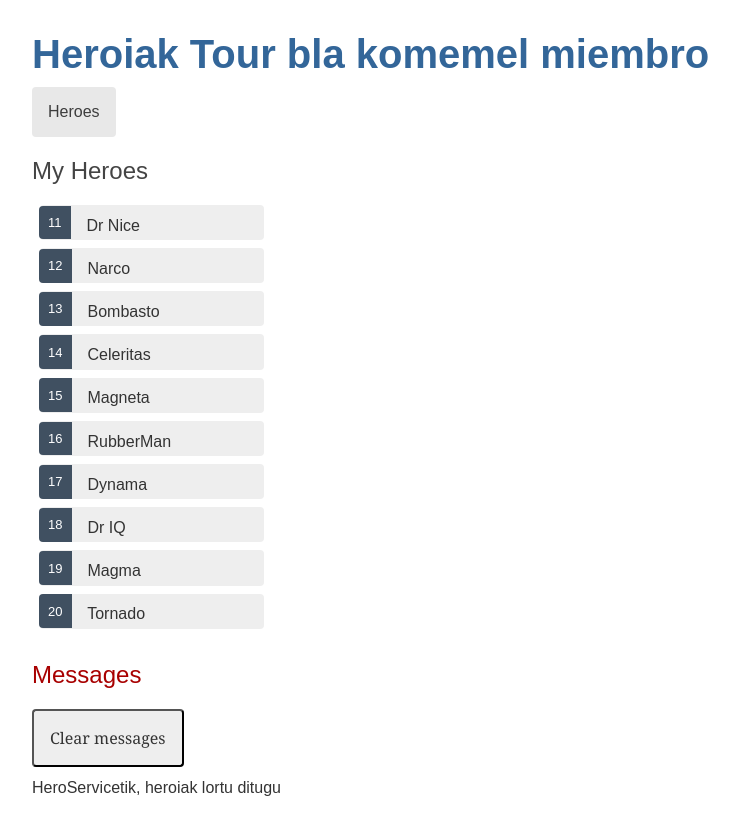
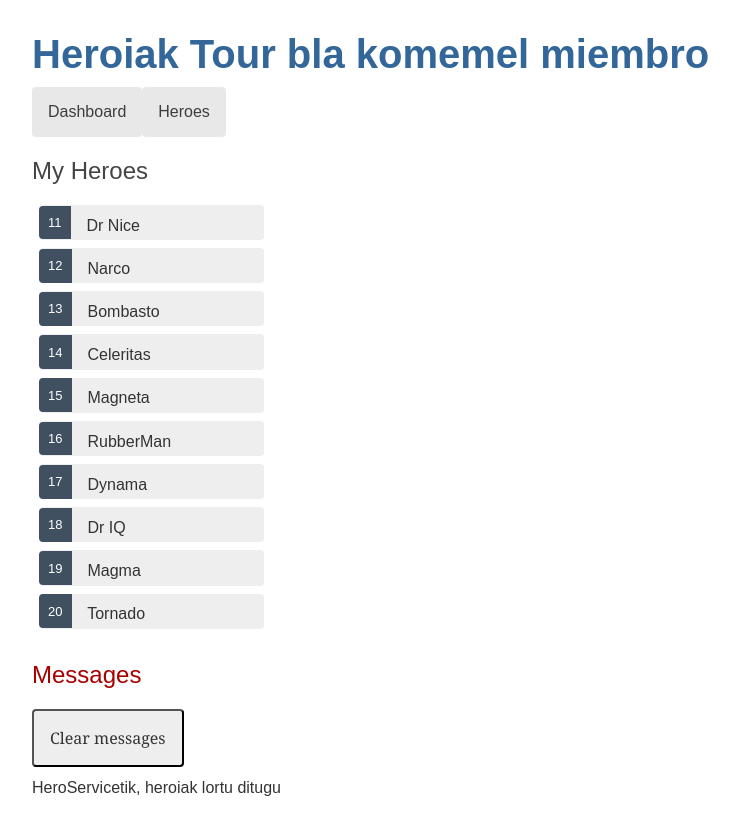
Before and after one commit to inaxios/angular-tour-of-heroes, an Angular app: page /heroes in a window 1280 px wide. Shown: the whole page, without its empty margins (0-739 px from the left). Built offline with nearby package versions, Linux system fonts and the light colour scheme.

Commit message:
dashboard bat

```diff
--- a/src/app/app-routing.module.ts
+++ b/src/app/app-routing.module.ts
@@ -1,9 +1,12 @@
 import { NgModule } from '@angular/core';
 import { RouterModule, Routes } from '@angular/router';
 import { HeroesComponent } from './heroes/heroes.component';
+import { DashboardComponent } from "./dashboard/dashboard.component";
 
 const routes: Routes = [
-  { path: 'heroes', component: HeroesComponent }
+  { path: 'heroes', component: HeroesComponent },
+  { path: 'dashboard', component: DashboardComponent},
+  { path: '', redirectTo: '/dashboard', pathMatch: 'full'}
 ];
 
 @NgModule({
--- a/src/app/app.component.html
+++ b/src/app/app.component.html
@@ -1,5 +1,6 @@
 <h1>{{title}}</h1>
 <nav>
+  <a routerLink="/dashboard">Dashboard</a>
   <a routerLink="/heroes">Heroes</a>
 </nav>
 <router-outlet></router-outlet>
```
